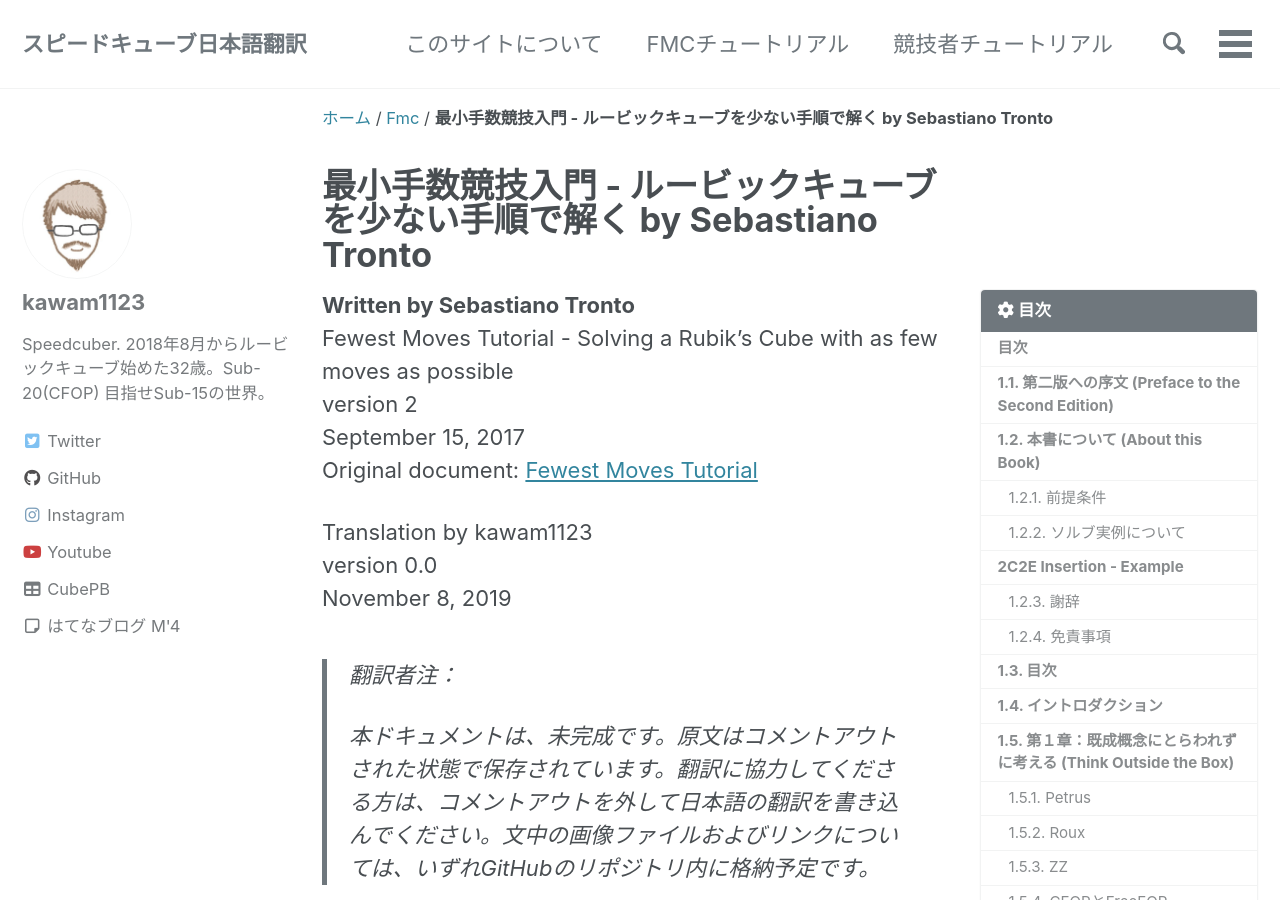
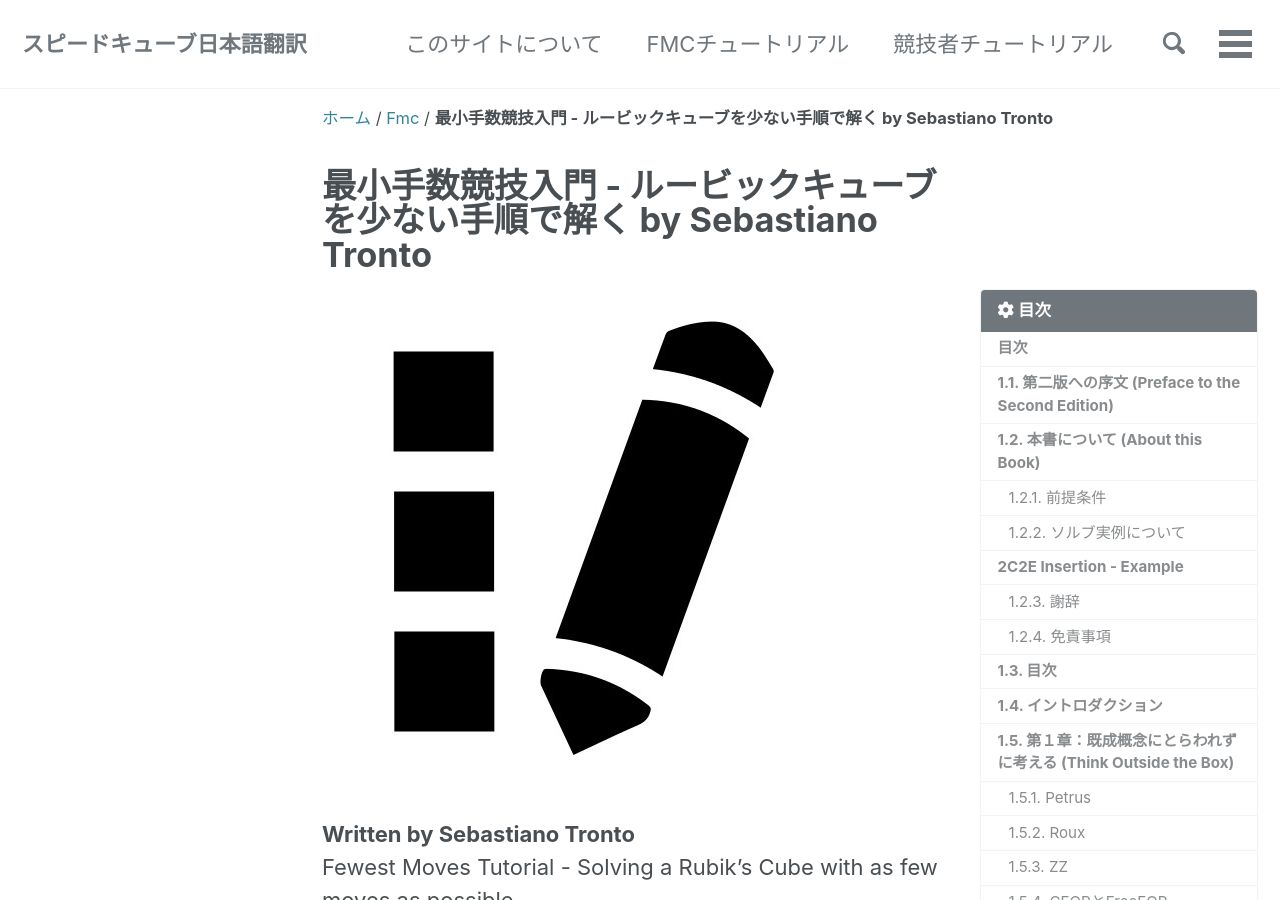
Before and after one commit to kawam1123/translation, a Jekyll site: the page built from _pages/FMC-tutorial.md, in a window 1280 px wide and 900 px high. Built offline with Jekyll 4.4.1, drawn with Linux system fonts in a browser that asks for light colours; cached includes are drawn as plain includes; nearby versions of some CDN libraries.

Commit message:
サイドバーの内容を消す。

```diff
--- a/_pages/FMC-tutorial.md
+++ b/_pages/FMC-tutorial.md
@@ -21,6 +22,8 @@ September 15, 2017
 2
 -->
 
+![333fm](/assets/img/333fm.jpg){:class="img-responsive"}
+
 **Written by Sebastiano Tronto**
 Fewest Moves Tutorial - Solving a Rubik’s Cube with as few moves as possible
 version 2
@@ -34,8 +37,6 @@ November 8, 2019
 > 翻訳者注：
 >
 > 本ドキュメントは、未完成です。原文はコメントアウトされた状態で保存されています。翻訳に協力してくださる方は、コメントアウトを外して日本語の翻訳を書き込んでください。文中の画像ファイルおよびリンクについては、いずれGitHubのリポジトリ内に格納予定です。
-
-<span class="cubing-icon event-333fm"></span>
 
 <!-- TOC -->
 ## 目次
```
Also changed, not shown: other parts of _pages/FMC-tutorial.md (+1 -0 lines).
